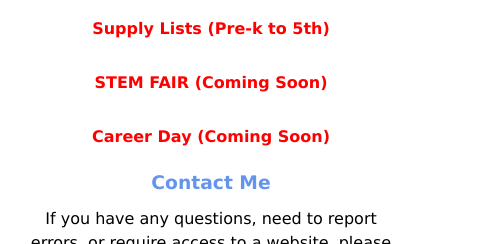
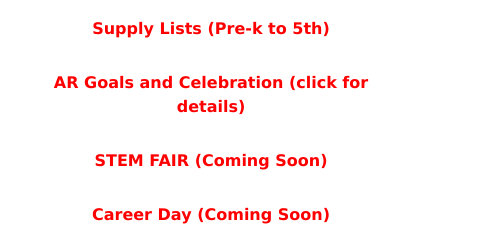
Before and after one commit to emmskhan/AAC, a plain HTML site: page index.html in a window 1280 px wide. Shown: the part 398-642 px from the top of the page, 784-1280 px from the left. Drawn offline with Linux system fonts and the light colour scheme.

Commit message:
AR INFO ADDED

```diff
--- a/index.html
+++ b/index.html
@@ -66,6 +66,7 @@
                             <ul class="important-links">
                                 <li><a href="https://docs.google.com/spreadsheets/d/e/2PACX-1vQX67CVVQw9QPREcEUx4LPQsWKFAUOzWpZej-ilGF6sppjeYLFSYzp5zrOb_AvwDQ/pubhtml?gid=1977698950&single=true" target="_blank">School Calendar</a></li>
                                 <li><a href="https://docs.google.com/spreadsheets/d/e/2PACX-1vSWkXMkTUnI3anXLN10Rlu2JASwobOG8KW-j_eOYRkXiylMXy1K_YdGZZlglaS_tXy6GJ8XtRz56HeH/pubhtml" target="blank">Supply Lists (Pre-k to 5th)</a></li>
+                                <li><a href="https://www.canva.com/design/DAFqzQCouks/-kvWG9l5GF-CGbDahdFiDg/edit?utm_content=DAFqzQCouks&utm_campaign=designshare&utm_medium=link2&utm_source=sharebutton" target="blank">AR Goals and Celebration (click for details)</a></li>
                                 <li><a href="" target="blank">STEM FAIR (Coming Soon)</a></li>
                                 <li><a href="" target="blank">Career Day (Coming Soon)</a></li>
                             </ul>
```
